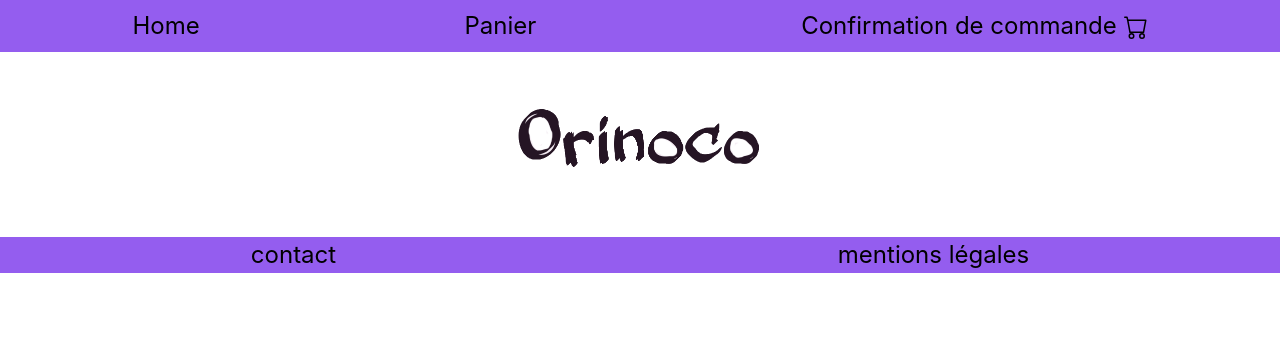
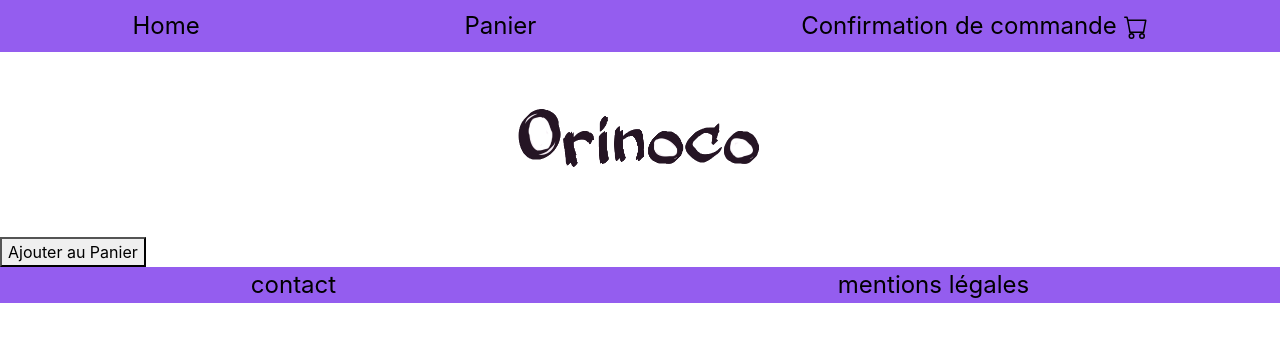
Before and after one commit to davidubik/mvp_Ecommerce, a plain HTML site: page front/pages/produit.html in a window 1280 px wide. Drawn offline with nearby package versions, Linux system fonts and the light colour scheme; no server answers.

Commit message:
Supression du form et ajout du bouton.

```diff
--- a/front/pages/produit.html
+++ b/front/pages/produit.html
@@ -23,6 +23,12 @@
             <section class="section1">
                 <img id="logo-orinoco" src="../logo/logo-orinoco.png" alt="">
             </section>
+            <div class="product_container">
+
+
+                <button class="bouton-produit">Ajouter au Panier</button>
+            </div>
+
         </main>
         <footer>
             <a href="#">contact</a>
```
